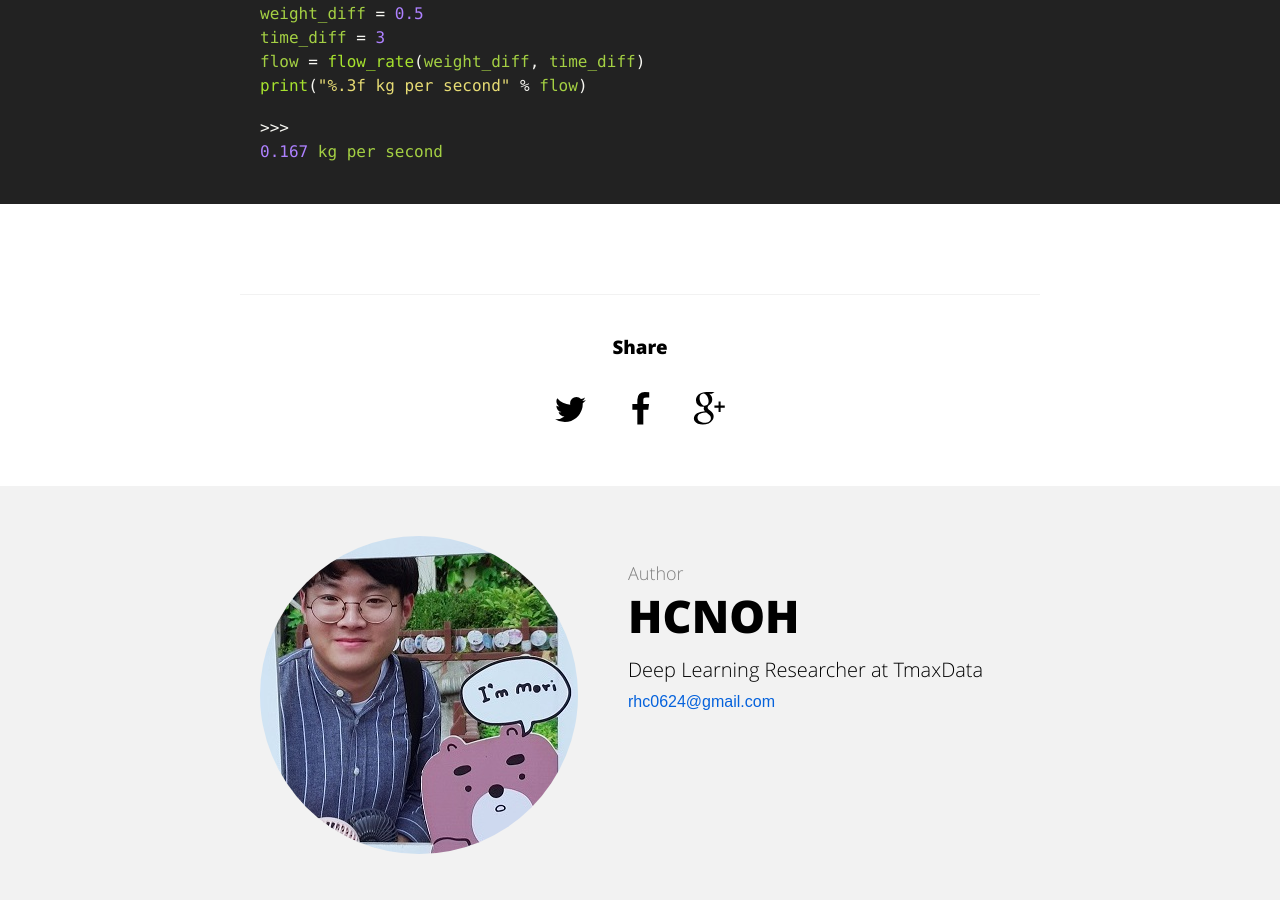
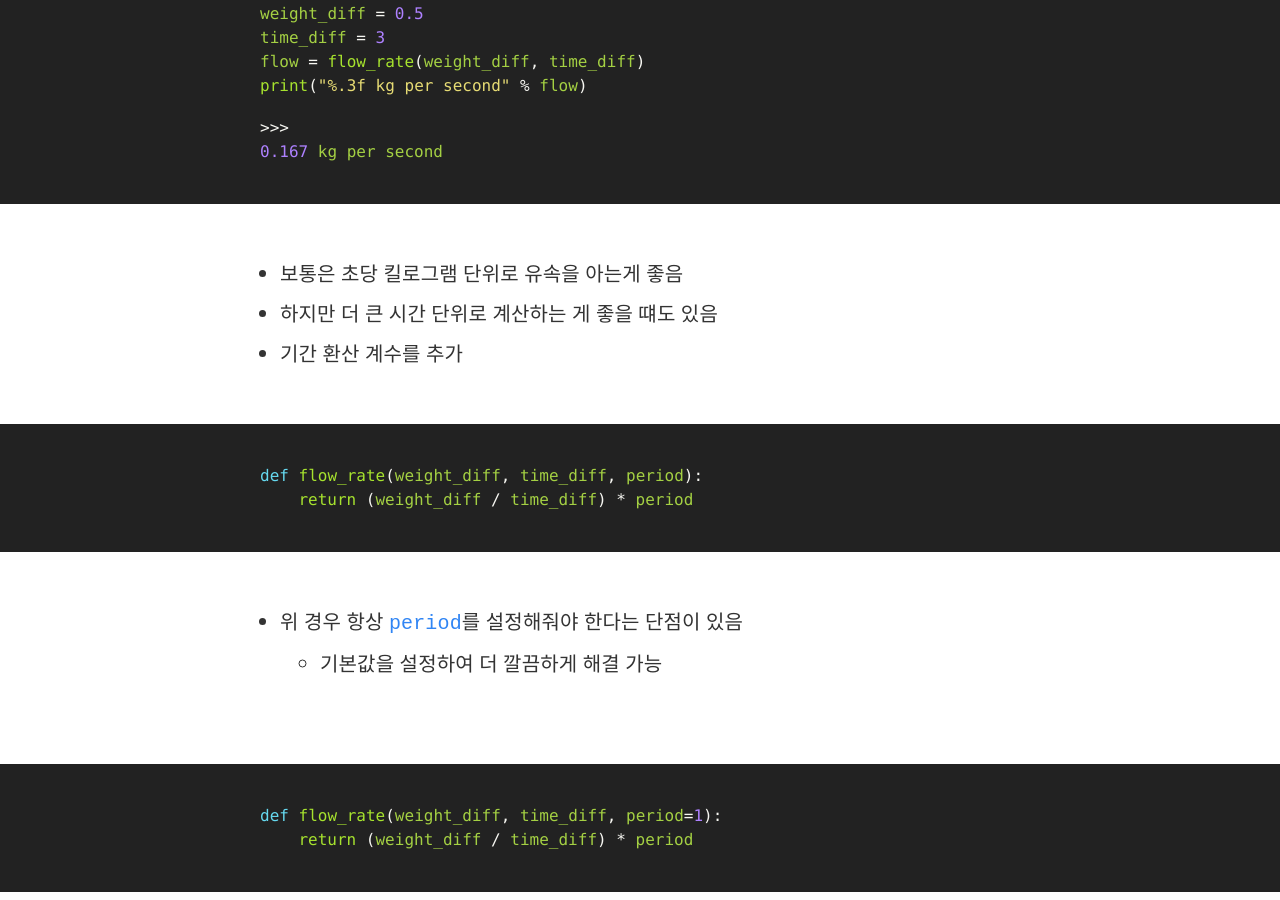
Before and after one commit to hcnoh/blog-prev, a Jekyll site: the page built from _posts/2018-09-29-effective-python-way19.md, in a window 1280 px wide and 900 px high, scrolled down 2334 px. Built offline with Jekyll 4.4.1, drawn with Linux system fonts in a browser that asks for light colours; comment, search, counter and statistics services are not loaded.

Commit message:
Update 2018-09-29-effective-python-way19.md

```diff
--- a/_posts/2018-09-29-effective-python-way19.md
+++ b/_posts/2018-09-29-effective-python-way19.md
@@ -52,3 +52,16 @@ print("%.3f kg per second" % flow)
 >>>
 0.167 kg per second
 {% endhighlight %}
+- 보통은 초당 킬로그램 단위로 유속을 아는게 좋음
+- 하지만 더 큰 시간 단위로 계산하는 게 좋을 떄도 있음
+- 기간 환산 계수를 추가
+{% highlight python %}
+def flow_rate(weight_diff, time_diff, period):
+    return (weight_diff / time_diff) * period
+{% endhighlight %}
+- 위 경우 항상 `period`를 설정해줘야 한다는 단점이 있음
+    - 기본값을 설정하여 더 깔끔하게 해결 가능
+{% highlight python %}
+def flow_rate(weight_diff, time_diff, period=1):
+    return (weight_diff / time_diff) * period
+{% endhighlight %}
```
